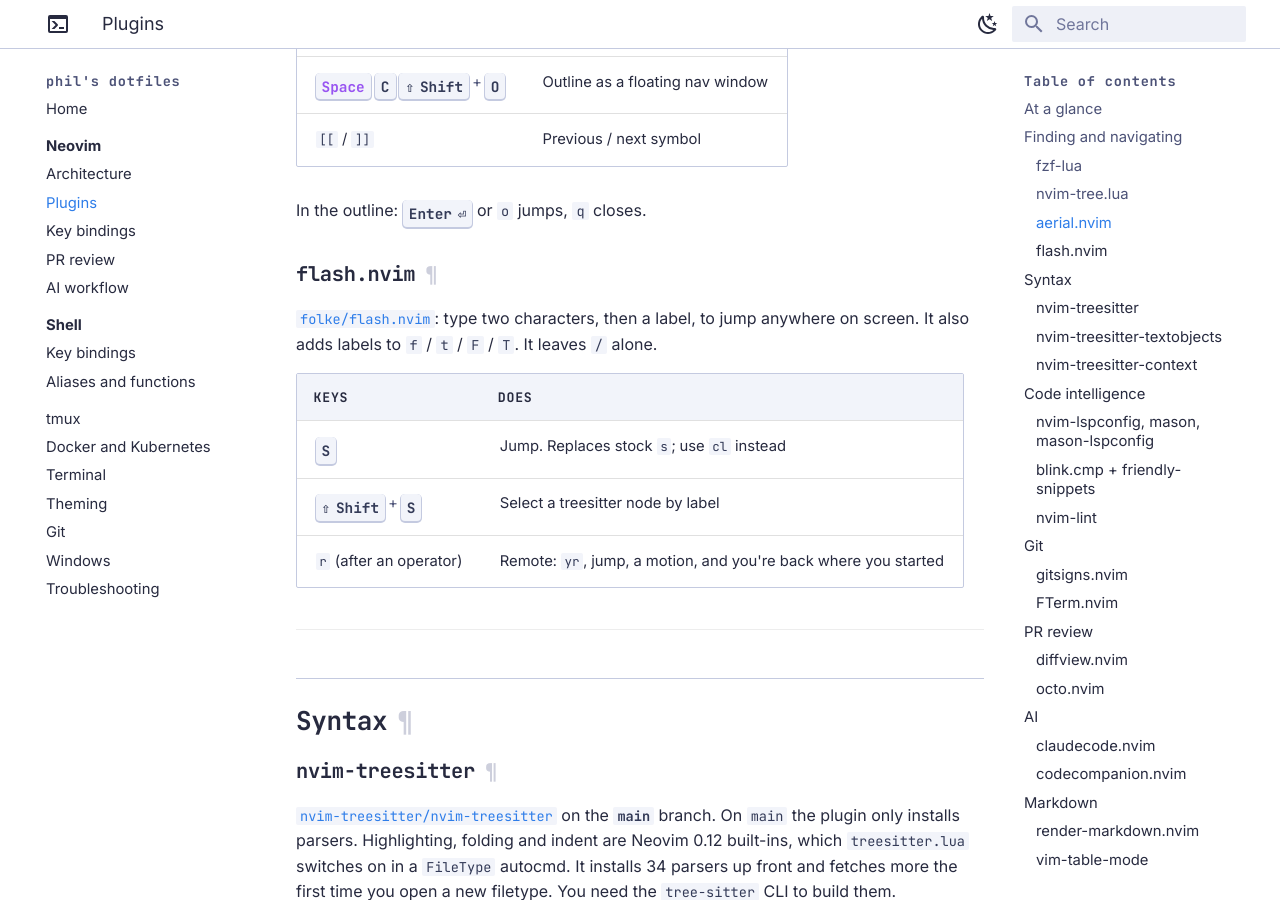
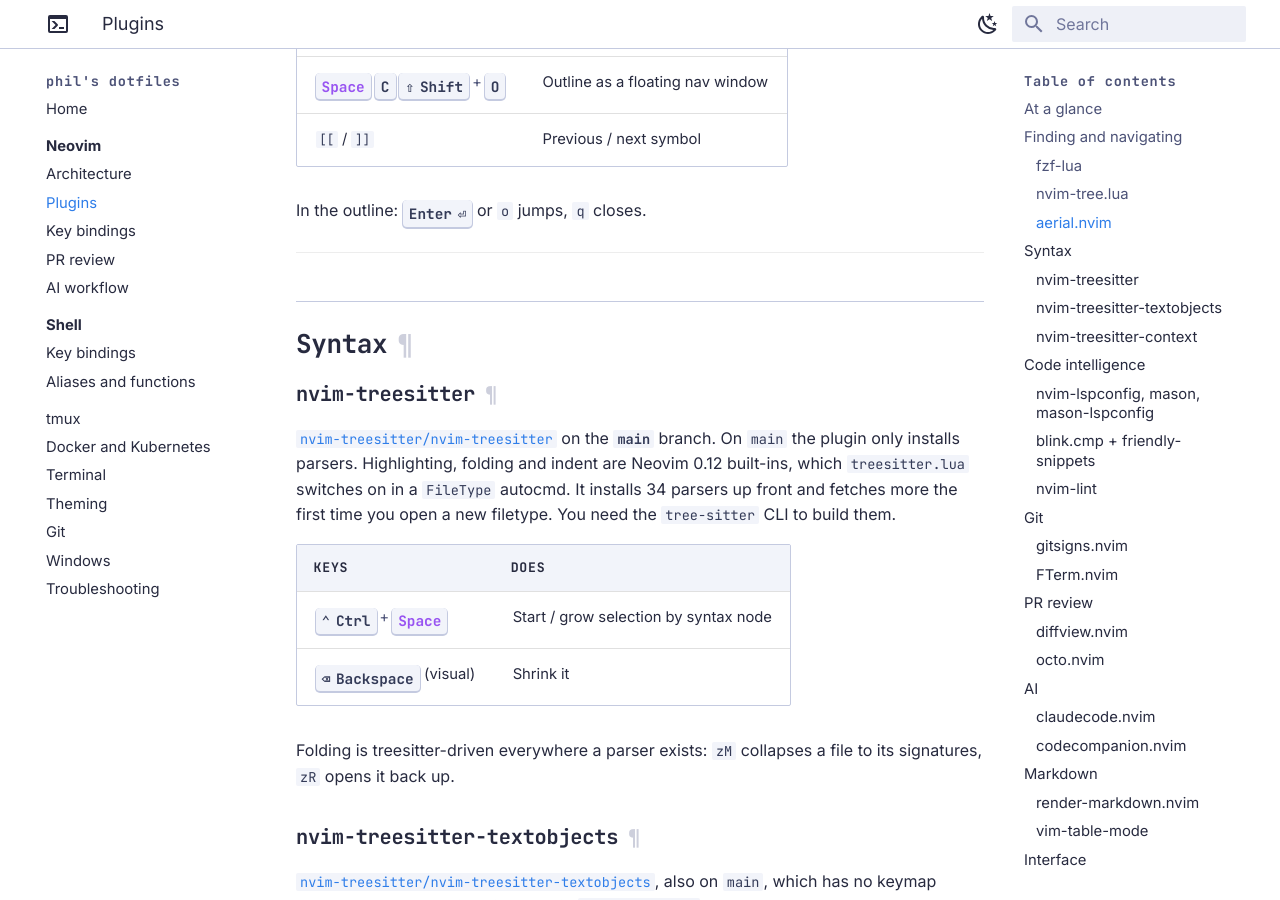
Before and after one commit to codephilip/dotfiles, an MkDocs documentation site: the page built from docs/neovim/plugins.md, in a window 1280 px wide and 900 px high, scrolled down 3841 px. Built offline with MkDocs 1.6.1 and Material for MkDocs 9.7.7, drawn with Linux system fonts in a browser that asks for light colours; some of the changed text lies outside the part shown.

Commit message:
nvim: drop flash.nvim
Restores stock s/S and f/t/;/, behaviour. Removes the plugin spec,
catppuccin integration, lockfile entry, and all doc/cheatsheet mentions.

```diff
--- a/docs/neovim/plugins.md
+++ b/docs/neovim/plugins.md
@@ -11,7 +11,7 @@
 
 | Area | Plugins | Spec file |
 |---|---|---|
-| Finding and navigating | fzf-lua, nvim-tree, aerial, flash | `fzf-lua.lua`, `explore.lua` |
+| Finding and navigating | fzf-lua, nvim-tree, aerial | `fzf-lua.lua`, `explore.lua` |
 | Syntax | nvim-treesitter, -textobjects, -context | `treesitter.lua` |
 | Code intelligence | nvim-lspconfig, mason, mason-lspconfig, blink.cmp, friendly-snippets, nvim-lint | `lsp.lua`, `lint.lua` |
 | Git | gitsigns, FTerm (hosts lazygit) | `git.lua`, `terminal.lua` |
@@ -105,18 +105,6 @@
 | `[[` / `]]` | Previous / next symbol |
 
 In the outline: ++enter++ or `o` jumps, `q` closes.
-
-### flash.nvim
-
-[`folke/flash.nvim`](https://github.com/folke/flash.nvim): type two characters,
-then a label, to jump anywhere on screen. It also adds labels to `f` / `t` /
-`F` / `T`. It leaves `/` alone.
-
-| Keys | Does |
-|---|---|
-| ++s++ | Jump. Replaces stock `s`; use `cl` instead |
-| ++shift+s++ | Select a treesitter node by label |
-| `r` (after an operator) | Remote: `yr`, jump, a motion, and you're back where you started |
 
 ---
 
```
Also changed, not shown: command-cheatsheets/nvim.md (+0 -7 lines), docs/neovim/architecture.md (+1 -1 lines), docs/neovim/keybindings.md (+0 -3 lines), nvim/README.md (+1 -3 lines), 4 other files.
